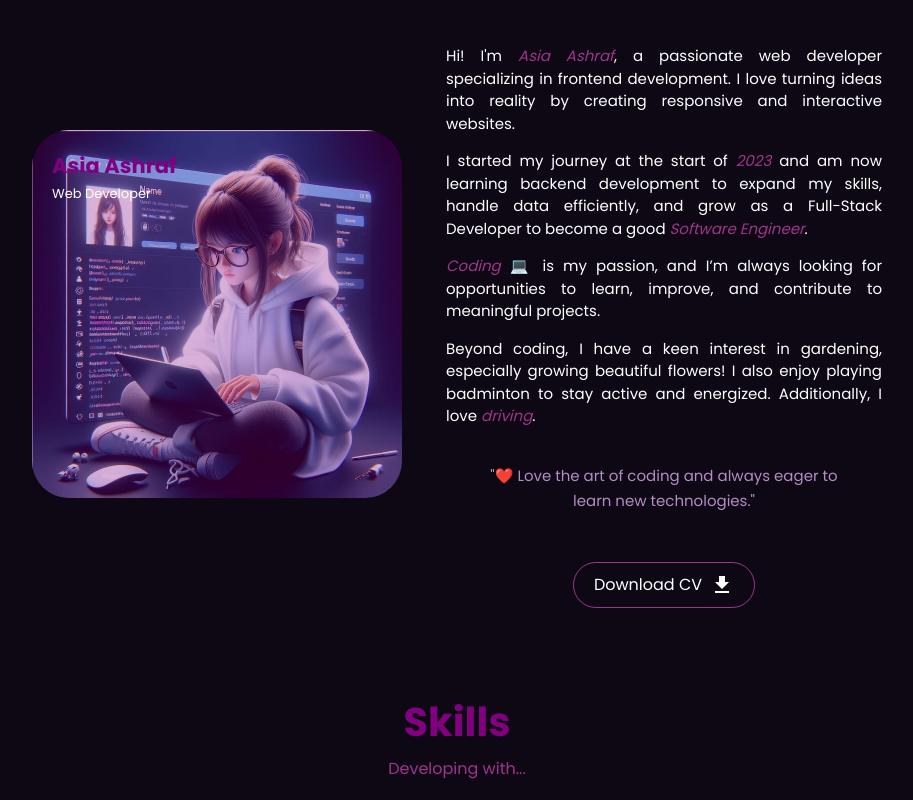
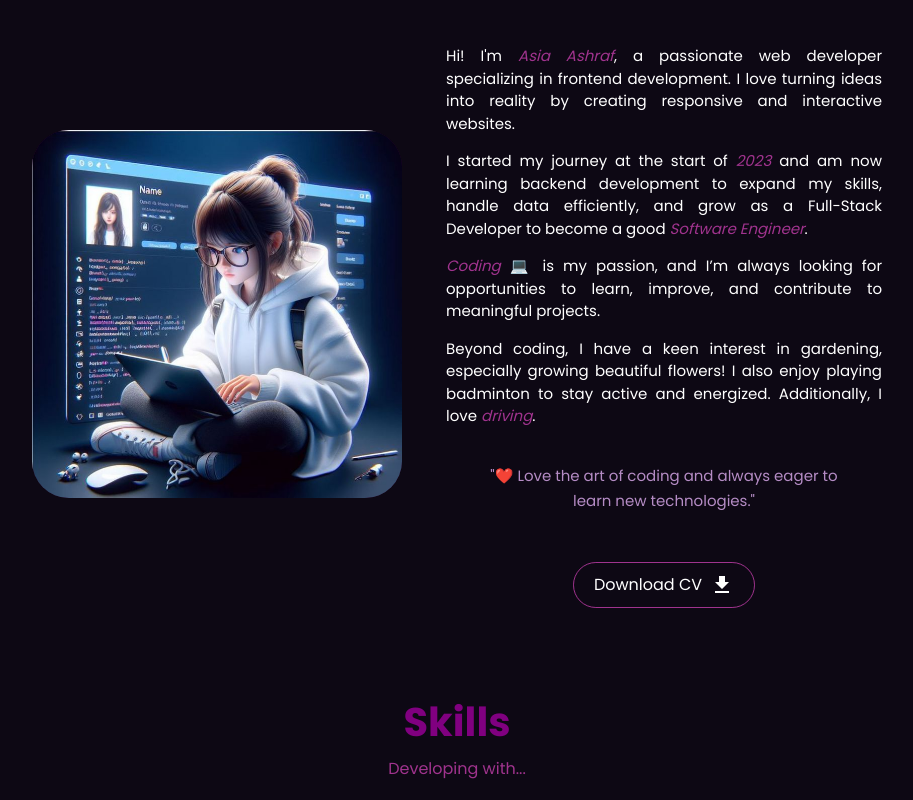
Before and after one commit to asia272/Portfolio, a React (Vite) app: page / in a window 1280 px wide. Shown: the part 960-1760 px from the top of the page, without its empty margins (183-1096 px from the left). Built offline with nearby package versions, Linux system fonts and the light colour scheme.

Commit message:
add animation

```diff
--- a/src/components/About/About.jsx
+++ b/src/components/About/About.jsx
@@ -18,7 +18,8 @@ const About = () => {
             <h3>Asia Ashraf</h3>
             <p>Web Developer</p>
           </div>
-          <img src={about} alt="Asia Ashraf" className="aboutimg" />
+          <img src={about} alt="Asia Ashraf" className="aboutimg"
+          data-aos="zoom-in" />
         </div>
 
         <div className="aboutsection content">
--- a/src/components/Projects/Projects.jsx
+++ b/src/components/Projects/Projects.jsx
@@ -1,4 +1,4 @@
-import  {  useState } from 'react'
+import { useState } from 'react'
 import { data } from './data'
 import ProjectCard from './ProjectCard';
 import "./Projects.css"
@@ -21,8 +21,8 @@ const Projects = () => {
   return (
     <div className='projects section' id='projects' data-aos="fade-up">
       <div className="section-heading">
-        <h2>Projects</h2>
-        <p>See my projects!</p>
+        <h2 data-aos="fade-right">Projects</h2>
+        <p data-aos="fade-left"> See my projects!</p>
       </div>
 
       <div className="btn-box">
@@ -38,7 +38,7 @@ const Projects = () => {
       </div>
 
       {/* Rendering projects */}
-      <ProjectCard projects={projects}/>
+      <ProjectCard projects={projects} />
     </div>
   )
 }
--- a/src/components/Skills/Skills.jsx
+++ b/src/components/Skills/Skills.jsx
@@ -16,8 +16,8 @@ const Skills = () => {
   return (
     <section className="skills-section" id="skills" data-aos="fade-up">
       <div className="section-heading">
-        <h2 data-aos="fade-up">Skills</h2>
-        <p data-aos="fade-up" data-aos-delay="100">Developing with...</p>
+        <h2 data-aos="fade-left">Skills</h2>
+        <p data-aos="fade-right" data-aos-delay="100">Developing with...</p>
       </div>
 
       <div className="skills-icons">
```
